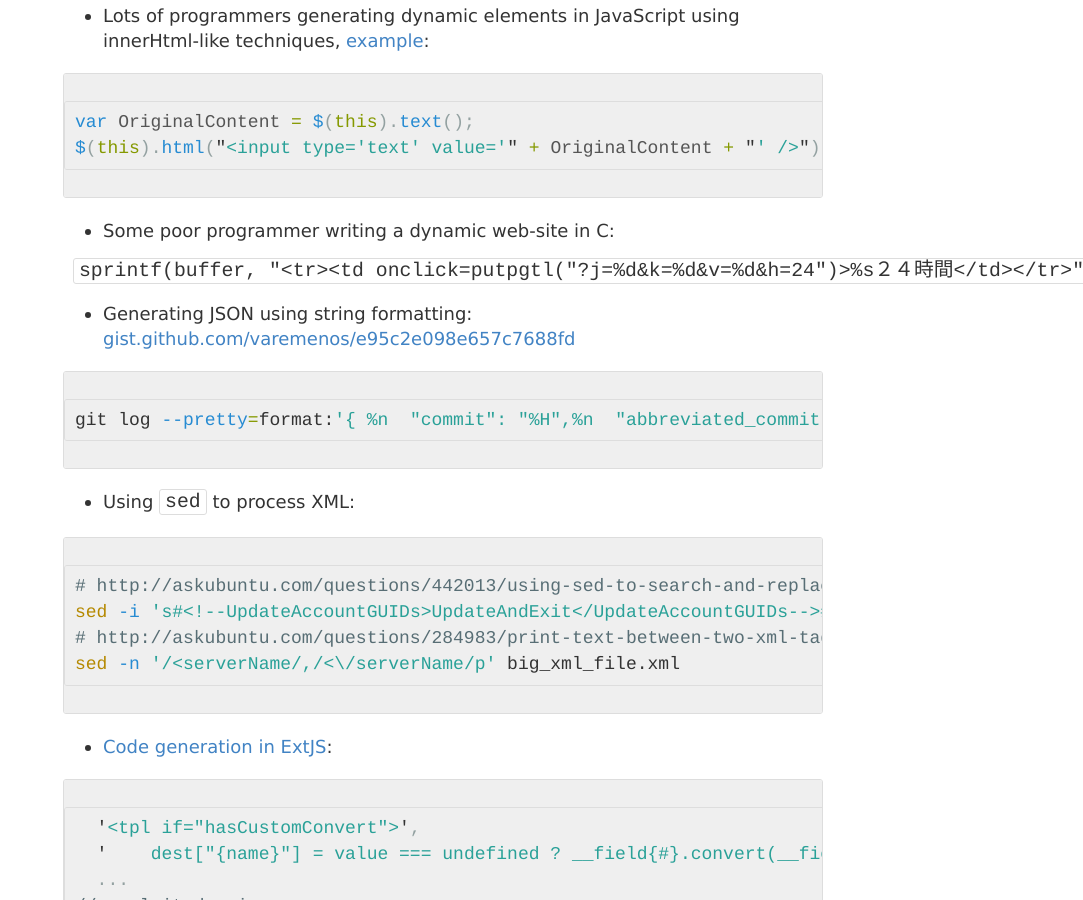
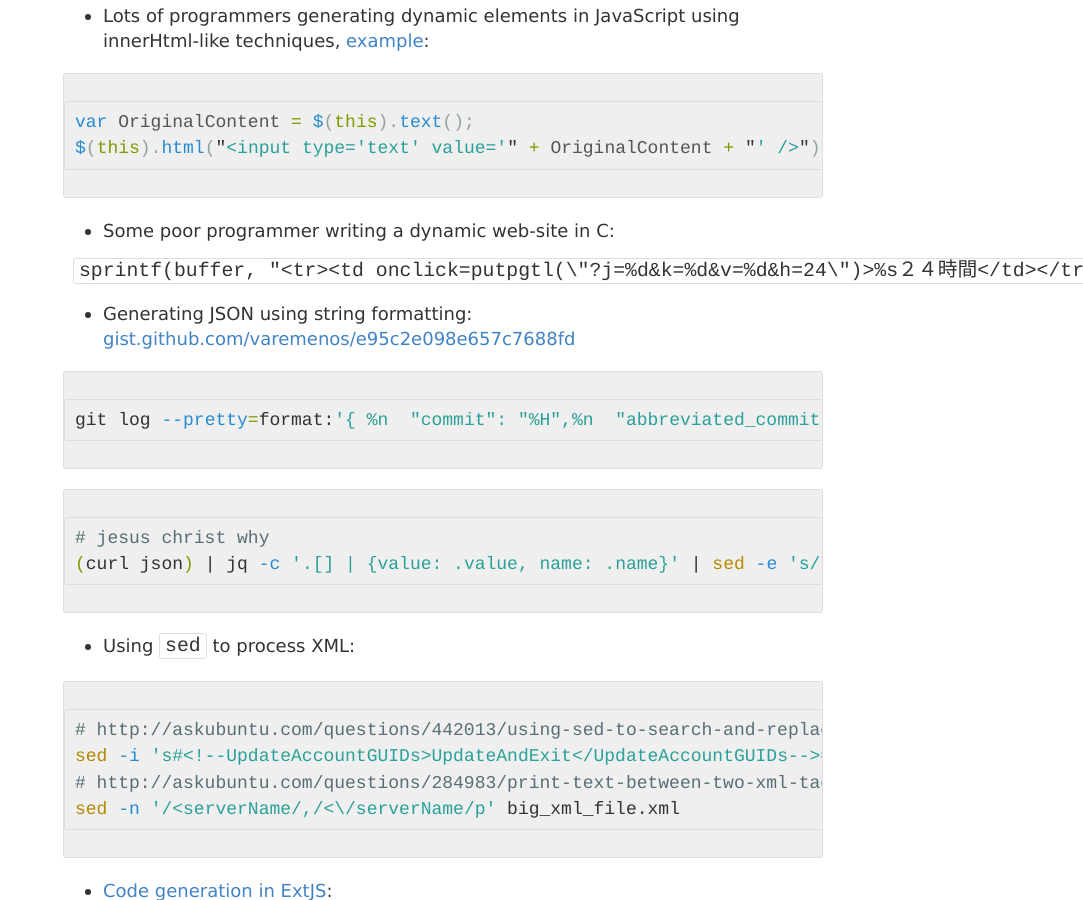
Before and after one commit to m1el/m1el.github.io, a Jekyll site: the page built from _posts/2015-07-22-printf-antipattern.md, in a window 1280 px wide and 900 px high, scrolled down 1760 px. Shown: the whole window, without its empty margins (197-1280 px from the left). Built offline with Jekyll 4.4.1, drawn with Linux system fonts in a browser that asks for light colours; Markdown is read by kramdown in place of the engine named in the settings.

Commit message:
fixed a few examples in printf

````diff
--- a/_posts/2015-07-22-printf-antipattern.md
+++ b/_posts/2015-07-22-printf-antipattern.md
@@ -72,13 +72,18 @@ $(this).html("<input type='text' value='" + OriginalContent + "' />");
 - Some poor programmer writing a dynamic web-site in C:
 
 ```C
-sprintf(buffer, "<tr><td onclick=putpgtl("?j=%d&k=%d&v=%d&h=24")>%s２４時間</td></tr>", ...)
+sprintf(buffer, "<tr><td onclick=putpgtl(\"?j=%d&k=%d&v=%d&h=24\")>%s２４時間</td></tr>", ...)
 ```
 
 - Generating JSON using string formatting: [gist.github.com/varemenos/e95c2e098e657c7688fd](https://gist.github.com/varemenos/e95c2e098e657c7688fd)
 
 ```bash
 git log --pretty=format:'{ %n  "commit": "%H",%n  "abbreviated_commit": "%h",%n  "tree": "%T",%n  "abbreviated_tree": "%t",%n  "parent": "%P",%n  "abbreviated_parent": "%p",%n  "refs": "%D",%n  "encoding": "%e",%n  "subject": "%s",%n  "sanitized_subject_line": "%f",%n  "body": "%b",%n  "commit_notes": "%N",%n  "verification_flag": "%G?",%n  "signer": "%GS",%n  "signer_key": "%GK",%n  "author": { %n    "name": "%aN",%n    "email": "%aE",%n    "date": "%aD"%n  },%n  "commiter": { %n    "name": "%cN",%n    "email": "%cE",%n    "date": "%cD"%n  }%n},'
+```
+
+```bash
+# jesus christ why
+(curl json) | jq -c '.[] | {value: .value, name: .name}' | sed -e 's/"name":"//g' -e 's/","value"//g' | tr -d '"}' | grep -v ':0' | awk '{FS=":" ; printf "%20s\t\%d\n",$1,$2}' | less
 ```
 
 - Using `sed` to process XML:
````
